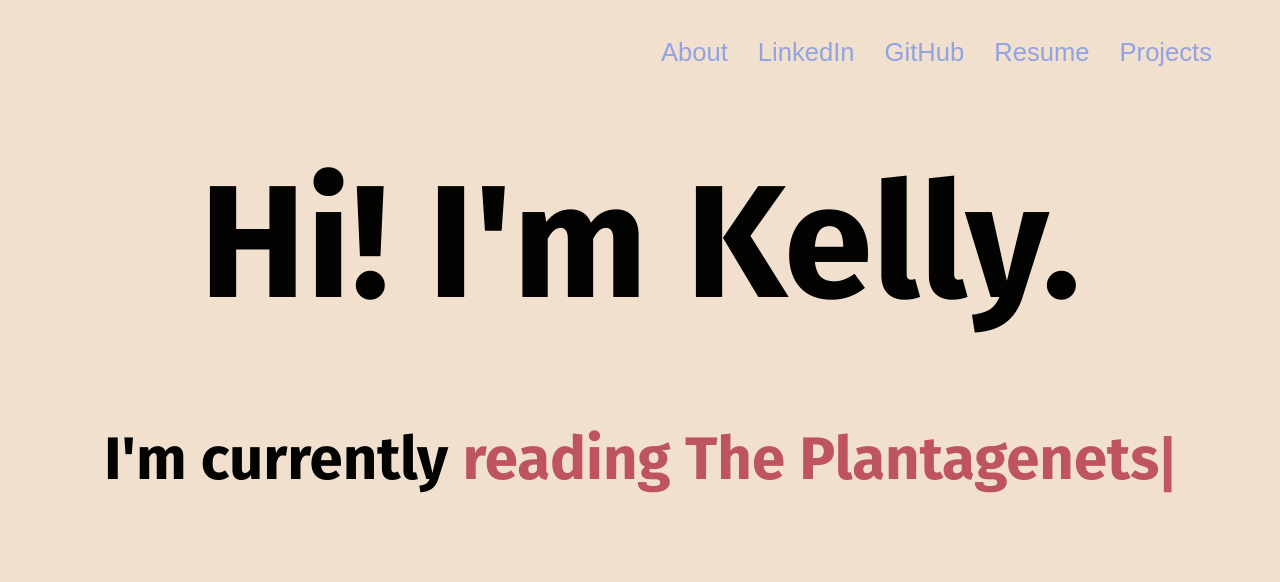
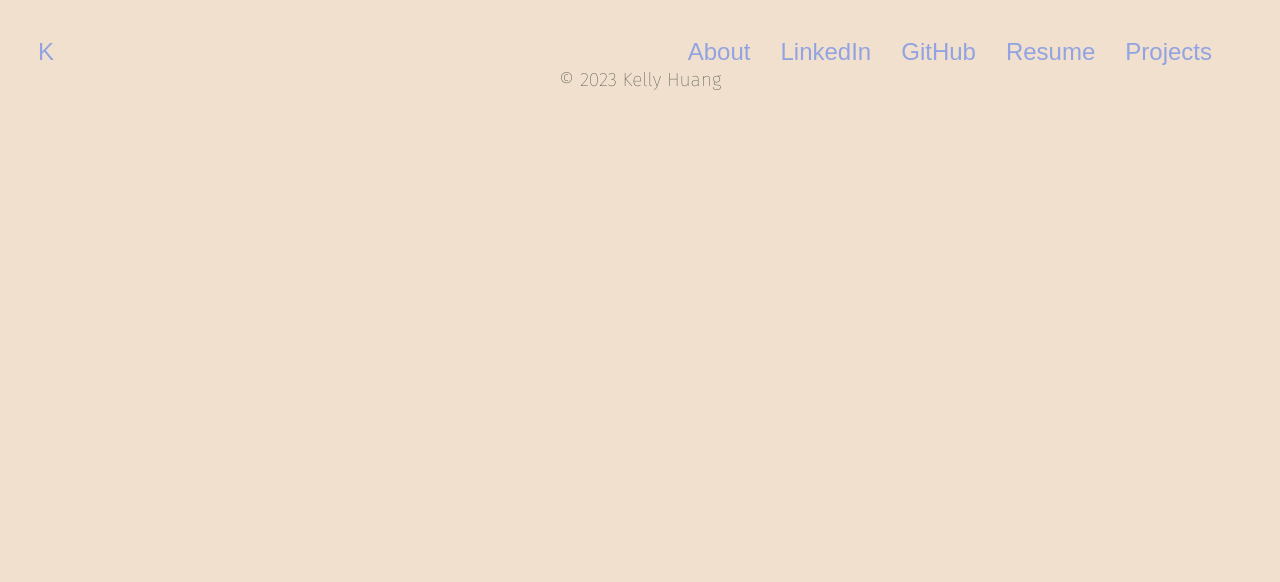
Before and after one commit to kelly1040/kelly1040.github.io, a plain HTML site: page projects.html in a window 1280 px wide. Drawn offline with nearby package versions, Linux system fonts and the light colour scheme; a web font is replaced by a local one.

Commit message:
Added favicons

```diff
--- a/projects.html
+++ b/projects.html
@@ -4,33 +4,25 @@
     <meta charset="UTF-8">
     <meta name="viewport" content="width=device-width, initial-scale=1.0">
     <link rel="stylesheet" href="public/css/style.css">
+    <link rel="apple-touch-icon" sizes="180x180" href="public/images/apple-touch-icon.png">
+    <link rel="icon" type="image/png" sizes="32x32" href="public/images/favicon-32x32.png">
+    <link rel="icon" type="image/png" sizes="16x16" href="public/images/favicon-16x16.png">
+    <link rel="manifest" href="/site.webmanifest">
     <title>Kelly Huang</title>
 </head>
-<body onload="typeWriter()">
+<body>
     <nav>
-        <a href="about.html">About</a>
-        <a href="https://www.linkedin.com/in/kelly-keyin-huang/">LinkedIn</a>
-        <a href="https://github.com/kelly1040">GitHub</a>
-        <a href="">Resume</a>
-        <a href="projects.html">Projects</a>
+        <a href="index.html">K</a>
+        <div class="right">
+            <a href="about.html">About</a>
+            <a href="https://www.linkedin.com/in/kelly-keyin-huang/">LinkedIn</a>
+            <a href="https://github.com/kelly1040">GitHub</a>
+            <a href="">Resume</a>
+            <a href="projects.html">Projects</a>
+        </div>
     </nav>
-    <div class="name">
-    <h1>Hi! I'm Kelly.</h1>
-    </div>
-    <div class="container">
-        <h2>I'm currently <span class="current"></span></h2>
-    </div>
 
-    <script src="https://unpkg.com/typed.js@2.1.0/dist/typed.umd.js"></script>
-
-    <script>
-    var typed = new Typed('.current', {
-      strings: ['^1000 reading The Plantagenets', '^1000 learning Ruby', '^1000 taking Operating Systems',
-      '^1000 climbing V3 at the Hub Climbing', '^1000 drinking El Pariso Lychee from Hatch'],
-      typeSpeed: 100,
-      backspeed: 50,
-      loop: true
-    });
-    </script>
-
+    <footer>
+        <p>© 2023 Kelly Huang</p>
+    </footer>
 </body>
--- a/public/css/style.css
+++ b/public/css/style.css
@@ -33,6 +33,7 @@ body{
     display: flex;
     justify-content: center;
     align-items: center;
+    flex-shrink: 1;
 }
 h1{
     font-family: "fira sans", sans-serif;
@@ -77,14 +78,13 @@ span{
 
 nav{
     font-family: "modak", sans-serif;
-    font-size: 2vw;
+    font-size: 3vh;
     text-align: right;
     margin: 30px;
     margin-bottom: 0px;
     padding: 0;
     display: flex;
-    justify-content: flex-end;
-
+    justify-content: space-between;
     flex-wrap: nowrap;
 }
 a{
@@ -92,6 +92,10 @@ a{
     color: var(--blue);
     margin: 0px 30px 0px 0px;
     padding: 0;
+}
+.right{
+    display: flex;
+
 }
 
 .container{
```
Also changed, not shown: about.html (+12 -5 lines), index.html (+16 -5 lines), public/images/android-chrome-192x192.png (added), public/images/android-chrome-512x512.png (added), public/images/apple-touch-icon.png (added), public/images/favicon-16x16.png (added), public/images/favicon-32x32.png (added), public/images/favicon.ico (added), public/images/site.webmanifest (added).
